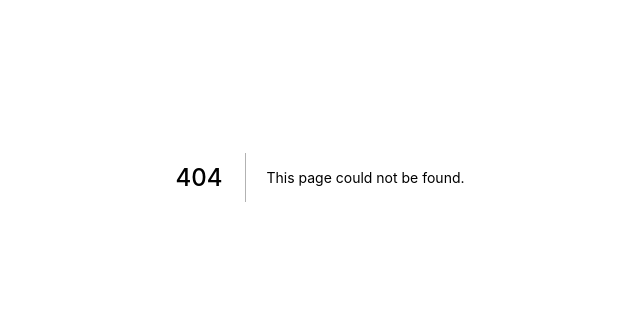
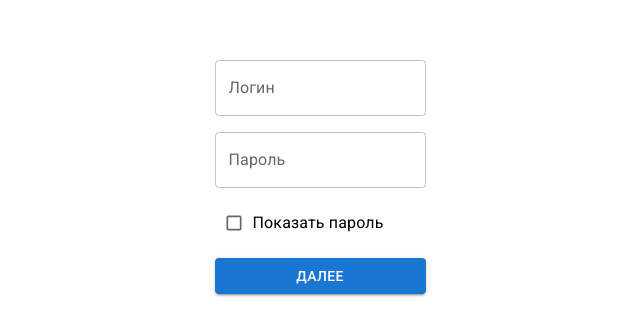
Before and after one commit to Sparky-web/studentto, a Next.js app in the folder frontend/: page /auth in a window 1280 px wide. Before the commit this address had no page. Shown: the part 223-558 px from the top of the page, without its empty margins (320-960 px from the left). Built offline with nearby package versions, Linux system fonts and the light colour scheme.

Commit message:
Added Auth

```diff
--- a/frontend/package.json
+++ b/frontend/package.json
@@ -12,6 +12,7 @@
     "@emotion/react": "^11.9.3",
     "@emotion/styled": "^11.9.3",
     "@mui/material": "^5.9.0",
+    "axios": "^0.27.2",
     "next": "12.2.2",
     "react": "18.2.0",
     "react-dom": "18.2.0"
--- a/frontend/pages/_app.js
+++ b/frontend/pages/_app.js
@@ -1,4 +1,6 @@
 import '../styles/globals.css'
+import { Html } from 'next/document'
+import Head from "next/head";
 
 function MyApp({ Component, pageProps }) {
   return <Component {...pageProps} />
--- /dev/null
+++ b/frontend/pages/_document.js
@@ -0,0 +1,19 @@
+// pages/_document.js
+import { Html, Head, Main, NextScript } from 'next/document'
+
+export default function Document() {
+    return (
+        <Html>
+            <Head>
+            <link
+                rel="stylesheet"
+                href="https://fonts.googleapis.com/css?family=Roboto:300,400,500,700&display=swap"
+            />
+            </Head>
+            <body>
+                <Main />
+                <NextScript />
+            </body>
+        </Html>
+    )
+}
--- /dev/null
+++ b/frontend/pages/auth.js
@@ -0,0 +1,41 @@
+import {useState} from "react"
+import Button from '@mui/material/Button';
+import Stack from '@mui/material/Stack';
+import TextField from '@mui/material/TextField';
+import Container from "@mui/material/Container";
+import Grid from "@mui/material/Grid";
+import Checkbox from '@mui/material/Checkbox';
+import {FormControlLabel} from "@mui/material";
+
+export default function Auth() {
+    const [hide, setHide] = useState(false);
+    function hidePassword() {
+        setHide(!hide);
+    }
+
+    function submitLogin(e){
+        e.preventDefault();
+    }
+
+    return (
+        <Container>
+            <Grid
+                container
+                spacing={0}
+                direction="column"
+                alignItems="center"
+                justifyContent="center"
+                style={{ minHeight: '100vh' }}
+            >
+                <form onSubmit={ submitLogin }>
+                    <Stack spacing={2} justifyContent={'center'}>
+                        <TextField label="Логин" variant="outlined" type='text' className='login' />
+                        <TextField label="Пароль" variant="outlined" type={ hide ? 'password' : 'text' } className='password' />
+                        <FormControlLabel control={<Checkbox onClick={ hidePassword } size='small' />} label="Показать пароль" />
+                        <Button variant="contained" type={'submit'}>Далее</Button>
+                    </Stack>
+                </form>
+            </Grid>
+        </Container>
+    )
+}
```
Also changed, not shown: 1 other file (tests, documents, lock files or other folders).
